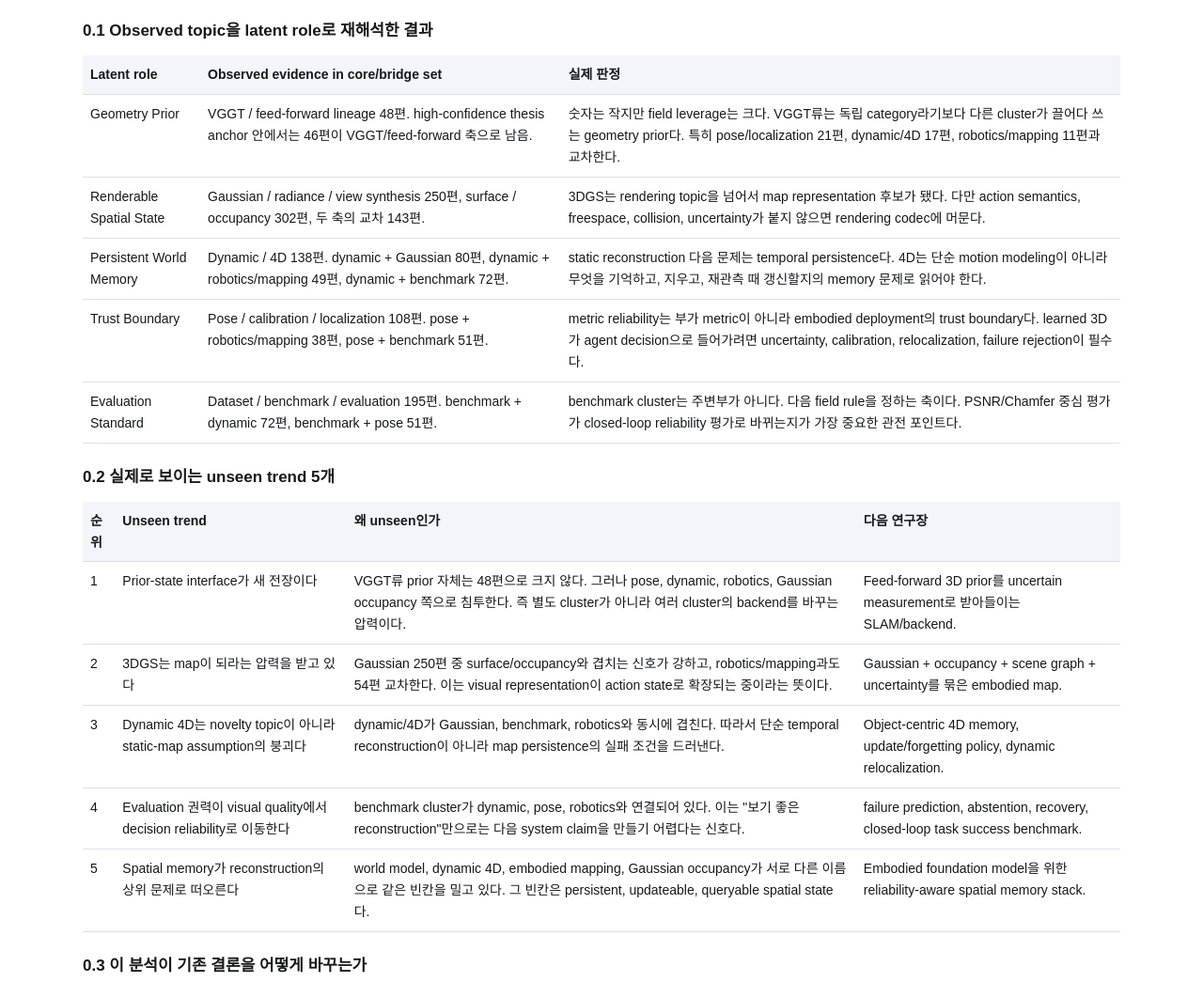
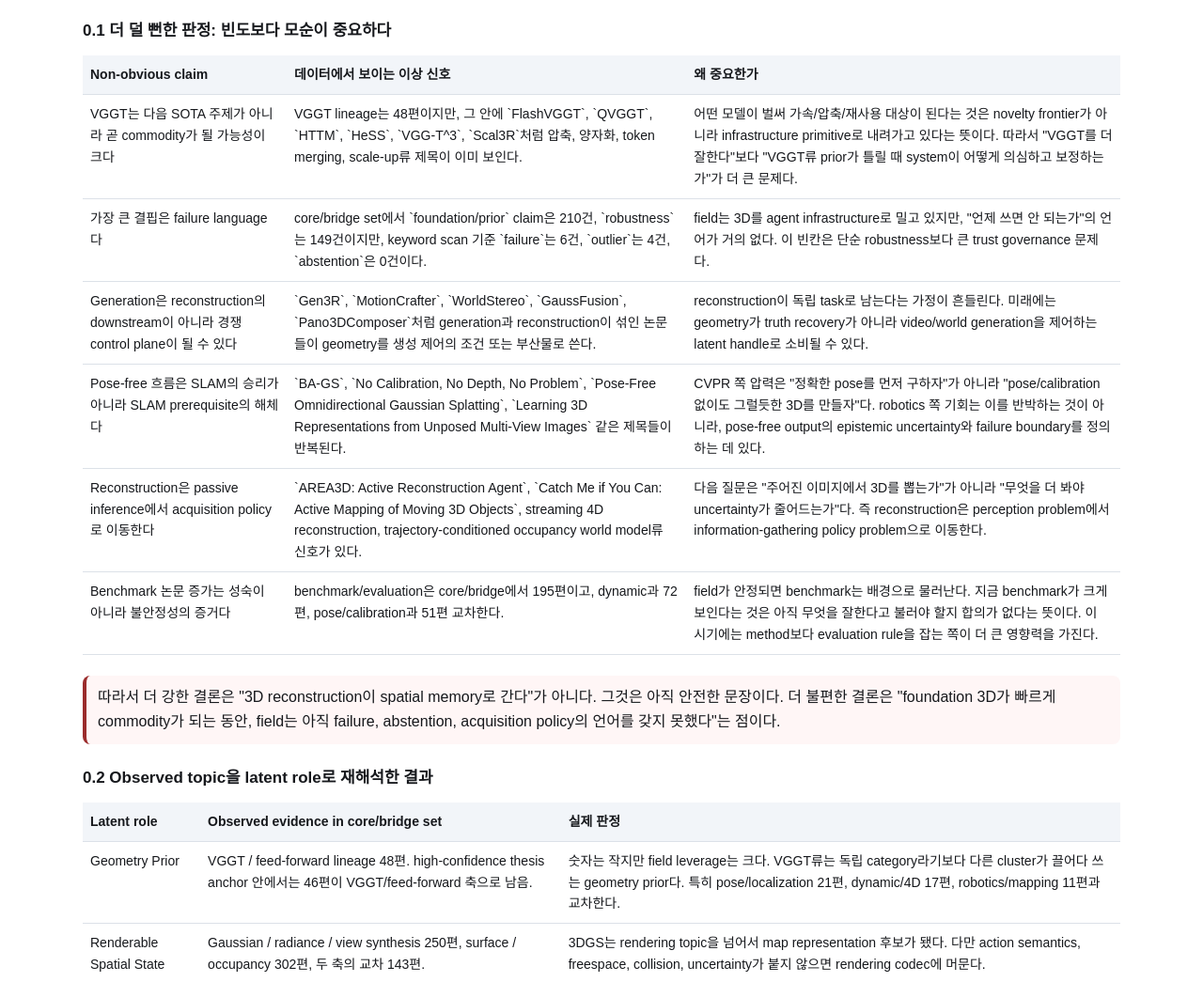
Before and after one commit to gisbi-kim/cvpr2026-3d-reconstruction-trends, a plain HTML site: page advanced_analysis.html in a window 1280 px wide. Shown: the part 600-1645 px from the top of the page at 94% size. Drawn offline with Linux system fonts and the light colour scheme.

Commit message:
Sharpen advanced trend claims

```diff
--- a/advanced_analysis.html
+++ b/advanced_analysis.html
@@ -210,7 +210,85 @@
         embodied spatial state interface로 수렴하고 있다는 점이다.
       </div>
 
-      <h3>0.1 Observed topic을 latent role로 재해석한 결과</h3>
+      <h3>0.1 더 덜 뻔한 판정: 빈도보다 모순이 중요하다</h3>
+      <table>
+        <thead>
+          <tr><th>Non-obvious claim</th><th>데이터에서 보이는 이상 신호</th><th>왜 중요한가</th></tr>
+        </thead>
+        <tbody>
+          <tr>
+            <td>VGGT는 다음 SOTA 주제가 아니라 곧 commodity가 될 가능성이 크다</td>
+            <td>
+              VGGT lineage는 48편이지만, 그 안에 `FlashVGGT`, `QVGGT`, `HTTM`, `HeSS`, `VGG-T^3`, `Scal3R`처럼
+              압축, 양자화, token merging, scale-up류 제목이 이미 보인다.
+            </td>
+            <td>
+              어떤 모델이 벌써 가속/압축/재사용 대상이 된다는 것은 novelty frontier가 아니라 infrastructure primitive로 내려가고 있다는 뜻이다.
+              따라서 "VGGT를 더 잘한다"보다 "VGGT류 prior가 틀릴 때 system이 어떻게 의심하고 보정하는가"가 더 큰 문제다.
+            </td>
+          </tr>
+          <tr>
+            <td>가장 큰 결핍은 failure language다</td>
+            <td>
+              core/bridge set에서 `foundation/prior` claim은 210건, `robustness`는 149건이지만,
+              keyword scan 기준 `failure`는 6건, `outlier`는 4건, `abstention`은 0건이다.
+            </td>
+            <td>
+              field는 3D를 agent infrastructure로 밀고 있지만, "언제 쓰면 안 되는가"의 언어가 거의 없다.
+              이 빈칸은 단순 robustness보다 큰 trust governance 문제다.
+            </td>
+          </tr>
+          <tr>
+            <td>Generation은 reconstruction의 downstream이 아니라 경쟁 control plane이 될 수 있다</td>
+            <td>
+              `Gen3R`, `MotionCrafter`, `WorldStereo`, `GaussFusion`, `Pano3DComposer`처럼 generation과 reconstruction이 섞인 논문들이
+              geometry를 생성 제어의 조건 또는 부산물로 쓴다.
+            </td>
+            <td>
+              reconstruction이 독립 task로 남는다는 가정이 흔들린다. 미래에는 geometry가 truth recovery가 아니라
+              video/world generation을 제어하는 latent handle로 소비될 수 있다.
+            </td>
+          </tr>
+          <tr>
+            <td>Pose-free 흐름은 SLAM의 승리가 아니라 SLAM prerequisite의 해체다</td>
+            <td>
+              `BA-GS`, `No Calibration, No Depth, No Problem`, `Pose-Free Omnidirectional Gaussian Splatting`,
+              `Learning 3D Representations from Unposed Multi-View Images` 같은 제목들이 반복된다.
+            </td>
+            <td>
+              CVPR 쪽 압력은 "정확한 pose를 먼저 구하자"가 아니라 "pose/calibration 없이도 그럴듯한 3D를 만들자"다.
+              robotics 쪽 기회는 이를 반박하는 것이 아니라, pose-free output의 epistemic uncertainty와 failure boundary를 정의하는 데 있다.
+            </td>
+          </tr>
+          <tr>
+            <td>Reconstruction은 passive inference에서 acquisition policy로 이동한다</td>
+            <td>
+              `AREA3D: Active Reconstruction Agent`, `Catch Me if You Can: Active Mapping of Moving 3D Objects`,
+              streaming 4D reconstruction, trajectory-conditioned occupancy world model류 신호가 있다.
+            </td>
+            <td>
+              다음 질문은 "주어진 이미지에서 3D를 뽑는가"가 아니라 "무엇을 더 봐야 uncertainty가 줄어드는가"다.
+              즉 reconstruction은 perception problem에서 information-gathering policy problem으로 이동한다.
+            </td>
+          </tr>
+          <tr>
+            <td>Benchmark 논문 증가는 성숙이 아니라 불안정성의 증거다</td>
+            <td>
+              benchmark/evaluation은 core/bridge에서 195편이고, dynamic과 72편, pose/calibration과 51편 교차한다.
+            </td>
+            <td>
+              field가 안정되면 benchmark는 배경으로 물러난다. 지금 benchmark가 크게 보인다는 것은 아직 무엇을 잘한다고 불러야 할지 합의가 없다는 뜻이다.
+              이 시기에는 method보다 evaluation rule을 잡는 쪽이 더 큰 영향력을 가진다.
+            </td>
+          </tr>
+        </tbody>
+      </table>
+      <div class="warning">
+        따라서 더 강한 결론은 "3D reconstruction이 spatial memory로 간다"가 아니다. 그것은 아직 안전한 문장이다.
+        더 불편한 결론은 "foundation 3D가 빠르게 commodity가 되는 동안, field는 아직 failure, abstention, acquisition policy의 언어를 갖지 못했다"는 점이다.
+      </div>
+
+      <h3>0.2 Observed topic을 latent role로 재해석한 결과</h3>
       <table>
         <thead>
           <tr><th>Latent role</th><th>Observed evidence in core/bridge set</th><th>실제 판정</th></tr>
@@ -259,7 +337,7 @@
         </tbody>
       </table>
 
-      <h3>0.2 실제로 보이는 unseen trend 5개</h3>
+      <h3>0.3 실제로 보이는 unseen trend 5개</h3>
       <table>
         <thead>
           <tr><th>순위</th><th>Unseen trend</th><th>왜 unseen인가</th><th>다음 연구장</th></tr>
@@ -313,7 +391,7 @@
         </tbody>
       </table>
 
-      <h3>0.3 이 분석이 기존 결론을 어떻게 바꾸는가</h3>
+      <h3>0.4 이 분석이 기존 결론을 어떻게 바꾸는가</h3>
       <table>
         <thead>
           <tr><th>기존 읽기</th><th>Advanced reading</th><th>전략적 결론</th></tr>
```
Also changed, not shown: 1 other file.
